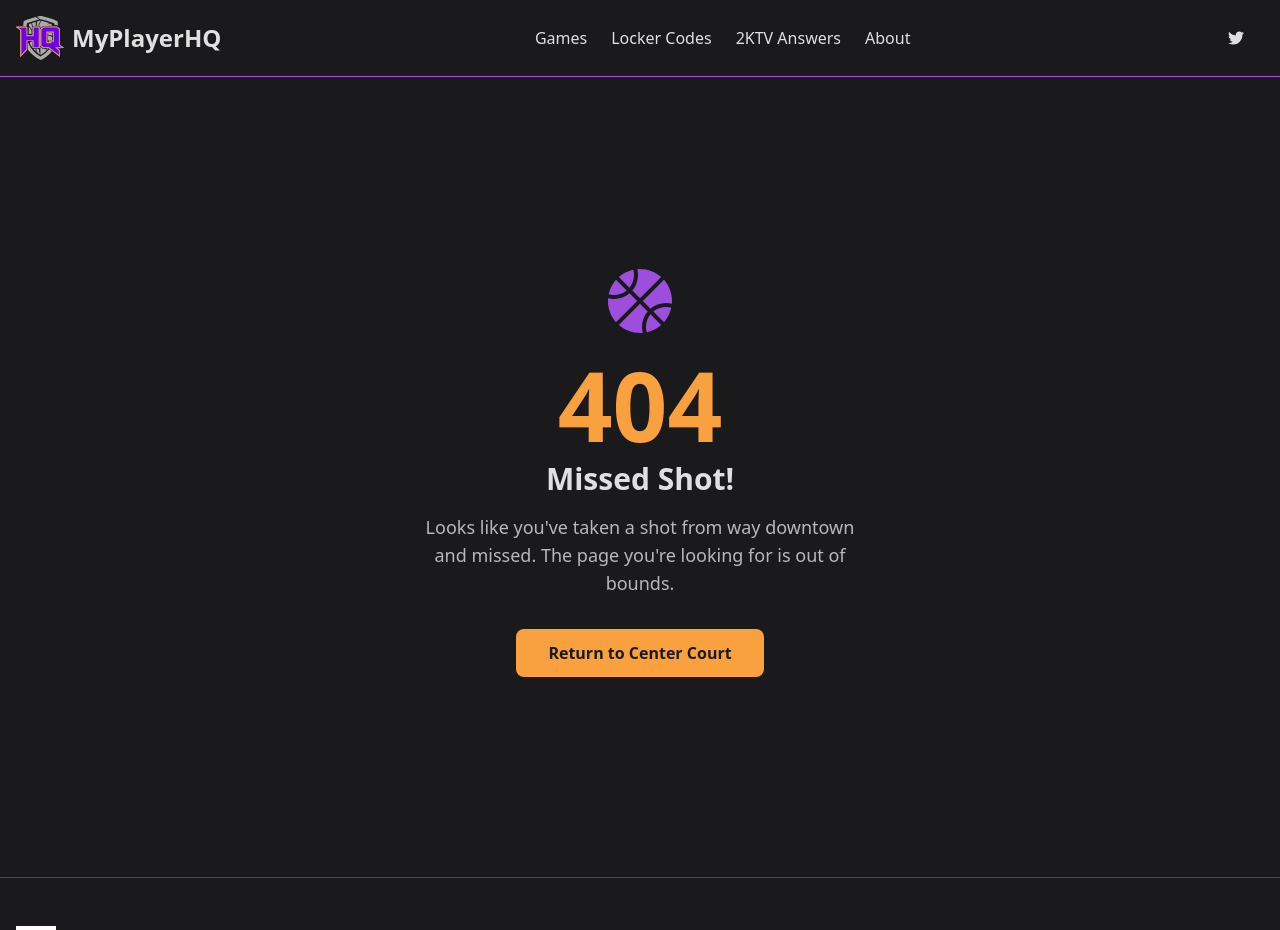
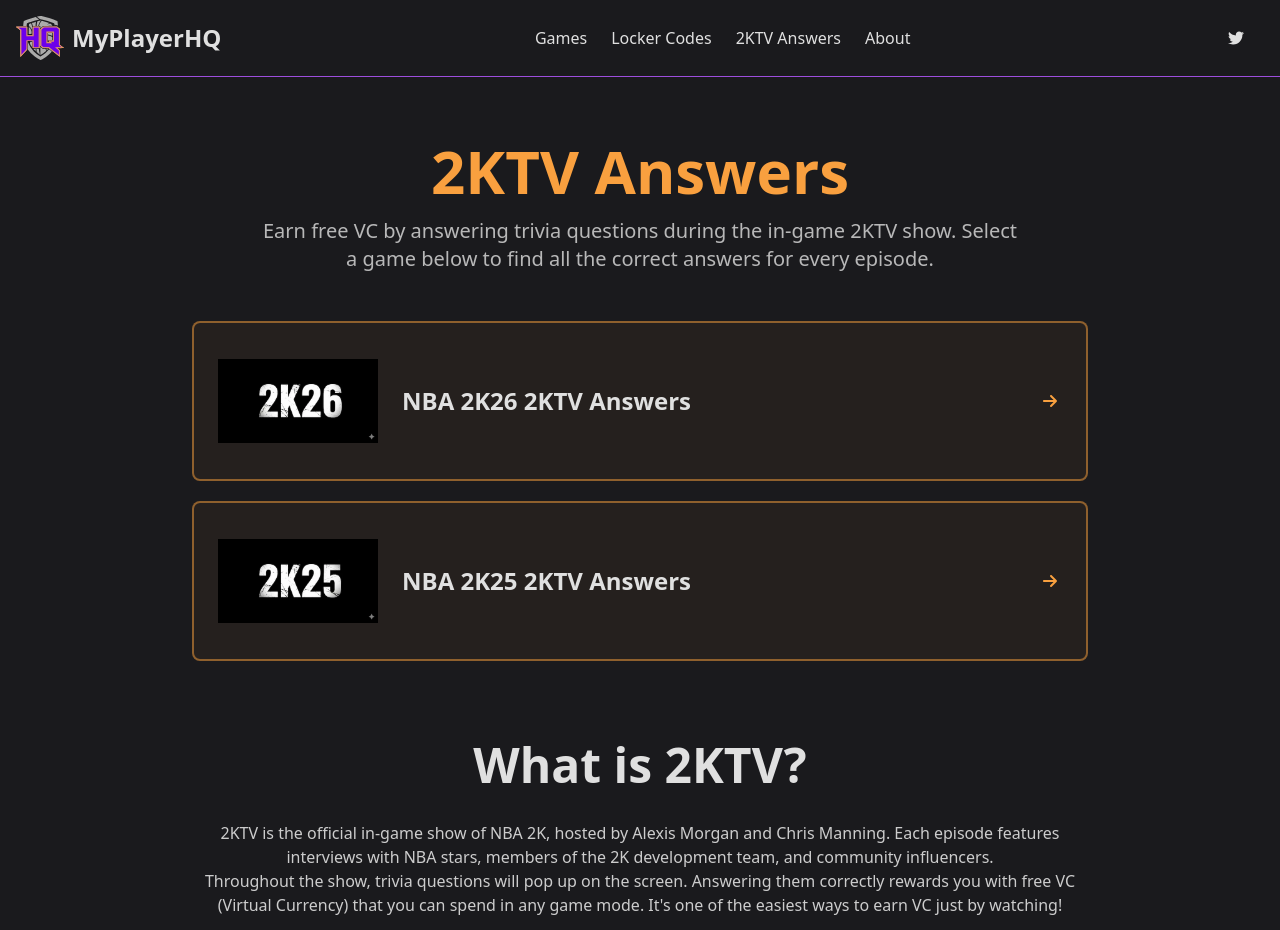
Before and after one commit to OneBuffaloLabs/myplayer-hq, a Next.js app: page /2ktv-answers in a window 1280 px wide. Before the commit this address had no page. Shown: the top 930 px of the page. Built offline with nearby package versions, Linux system fonts and the light colour scheme.

Commit message:
Created 2ktv answers page

```diff
--- /dev/null
+++ b/src/app/2ktv-answers/page.tsx
@@ -0,0 +1,83 @@
+import { Metadata } from 'next';
+import Link from 'next/link';
+import Image from 'next/image';
+import { generateMetadata } from '@/utils/metadata';
+import gamesData from '@/data/games.json';
+import { FontAwesomeIcon } from '@fortawesome/react-fontawesome';
+import { faArrowRight } from '@fortawesome/free-solid-svg-icons';
+
+// Define the type for a single game
+type Game = {
+  title: string;
+  slug: string;
+  status: 'active' | 'legacy' | 'future';
+  logoUrl: string;
+  subtitle?: string;
+};
+
+// Cast the imported JSON data to the correct type
+const games: Game[] = gamesData as Game[];
+
+export const metadata: Metadata = generateMetadata({
+  title: 'NBA 2KTV Answers',
+  description:
+    'Find all the answers for NBA 2KTV to earn free VC. Select your game to see the answers for every episode.',
+});
+
+export default function TwoKTVHubPage() {
+  return (
+    <main className="bg-background text-text">
+      <div className="container mx-auto px-4 py-16">
+        <header className="text-center mb-12">
+          <h1 className="text-4xl md:text-6xl font-bold text-primary">2KTV Answers</h1>
+          <p className="text-lg md:text-xl mt-4 max-w-3xl mx-auto text-text/80">
+            Earn free VC by answering trivia questions during the in-game 2KTV show. Select a game
+            below to find all the correct answers for every episode.
+          </p>
+        </header>
+
+        <div className="space-y-8 max-w-4xl mx-auto">
+          {games
+            .filter((g) => g.status !== 'future')
+            .map((game) => (
+              <Link href={`/games/${game.slug}/2ktv-answers`} key={game.slug}>
+                <div className="mb-5 flex items-center rounded-lg p-6 border-2 border-primary/50 bg-primary/5 hover:border-primary transition-all duration-300 cursor-pointer min-h-[160px]">
+                  <Image
+                    src={game.logoUrl}
+                    alt={`${game.title} Logo`}
+                    width={160}
+                    height={90}
+                    className="mr-6 flex-shrink-0"
+                  />
+                  <div className="flex-grow text-left">
+                    <h2 className="text-2xl font-bold text-text">{game.title} 2KTV Answers</h2>
+                  </div>
+                  <FontAwesomeIcon
+                    icon={faArrowRight}
+                    className="text-primary h-6 w-6 ml-auto flex-shrink-0"
+                  />
+                </div>
+              </Link>
+            ))}
+        </div>
+
+        {/* What is 2KTV Section */}
+        <section className="mt-20 max-w-4xl mx-auto text-center">
+          <h2 className="text-3xl md:text-5xl font-bold text-text mb-8">What is 2KTV?</h2>
+          <div className="prose prose-invert max-w-none text-text/90 mx-auto">
+            <p>
+              2KTV is the official in-game show of NBA 2K, hosted by Alexis Morgan and Chris
+              Manning. Each episode features interviews with NBA stars, members of the 2K
+              development team, and community influencers.
+            </p>
+            <p>
+              Throughout the show, trivia questions will pop up on the screen. Answering them
+              correctly rewards you with free VC (Virtual Currency) that you can spend in any game
+              mode. It&apos;s one of the easiest ways to earn VC just by watching!
+            </p>
+          </div>
+        </section>
+      </div>
+    </main>
+  );
+}
```
